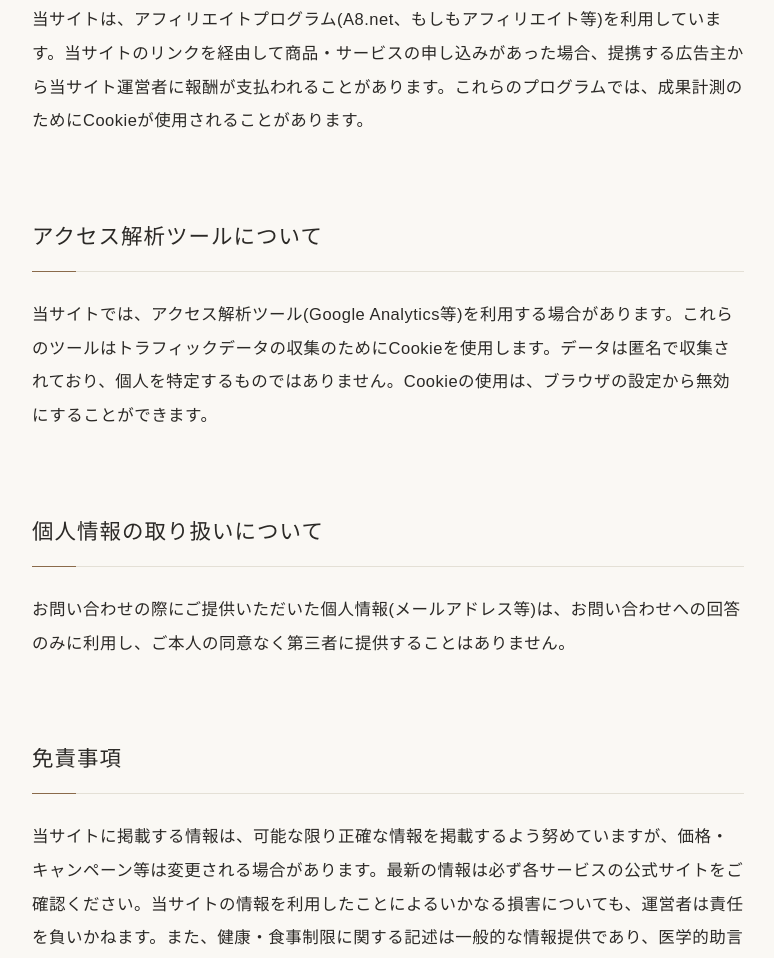
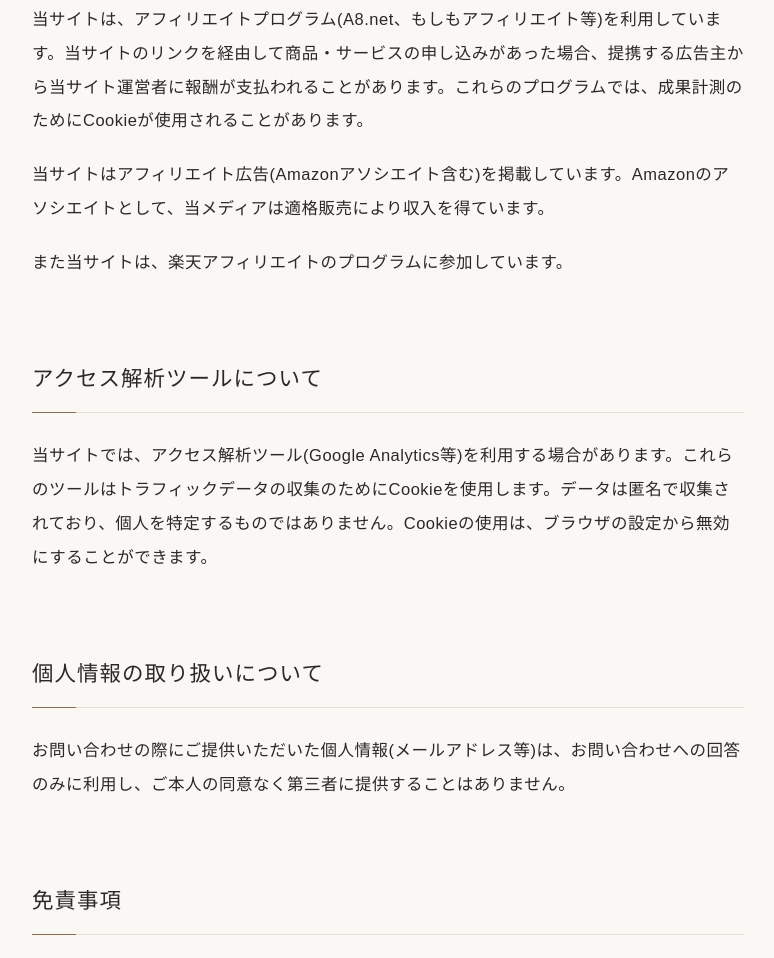
Before and after one commit to luxish6-bot/takushoku-navi, a plain HTML site: page privacy.html in a window 1280 px wide. Shown: the part 824-1782 px from the top of the page, without its empty margins (252-1026 px from the left). Drawn offline with Linux system fonts and the light colour scheme.

Commit message:
Add files via upload

```diff
--- a/privacy.html
+++ b/privacy.html
@@ -32,6 +32,8 @@
 
 <h2>広告の配信について</h2>
 <p>当サイトは、アフィリエイトプログラム(A8.net、もしもアフィリエイト等)を利用しています。当サイトのリンクを経由して商品・サービスの申し込みがあった場合、提携する広告主から当サイト運営者に報酬が支払われることがあります。これらのプログラムでは、成果計測のためにCookieが使用されることがあります。</p>
+<p>当サイトはアフィリエイト広告(Amazonアソシエイト含む)を掲載しています。Amazonのアソシエイトとして、当メディアは適格販売により収入を得ています。</p>
+<p>また当サイトは、楽天アフィリエイトのプログラムに参加しています。</p>
 
 <h2>アクセス解析ツールについて</h2>
 <p>当サイトでは、アクセス解析ツール(Google Analytics等)を利用する場合があります。これらのツールはトラフィックデータの収集のためにCookieを使用します。データは匿名で収集されており、個人を特定するものではありません。Cookieの使用は、ブラウザの設定から無効にすることができます。</p>
```
